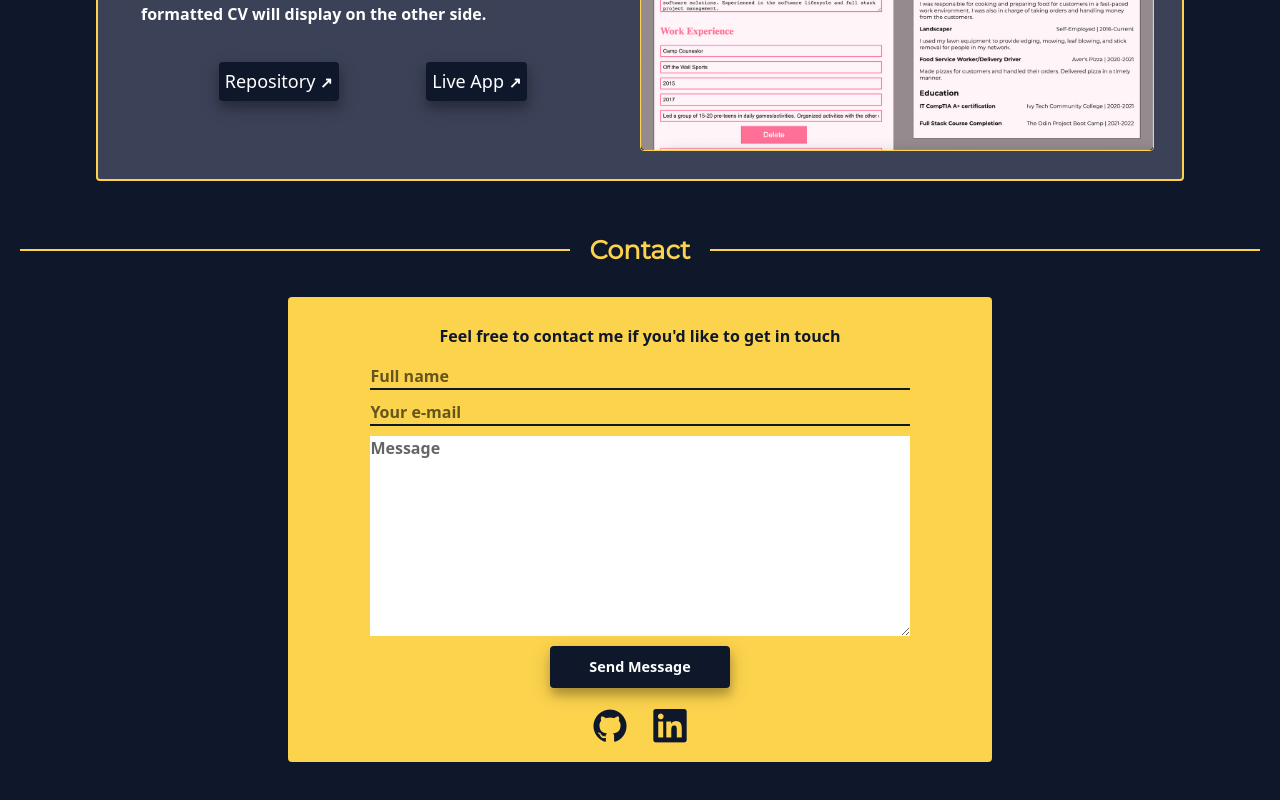
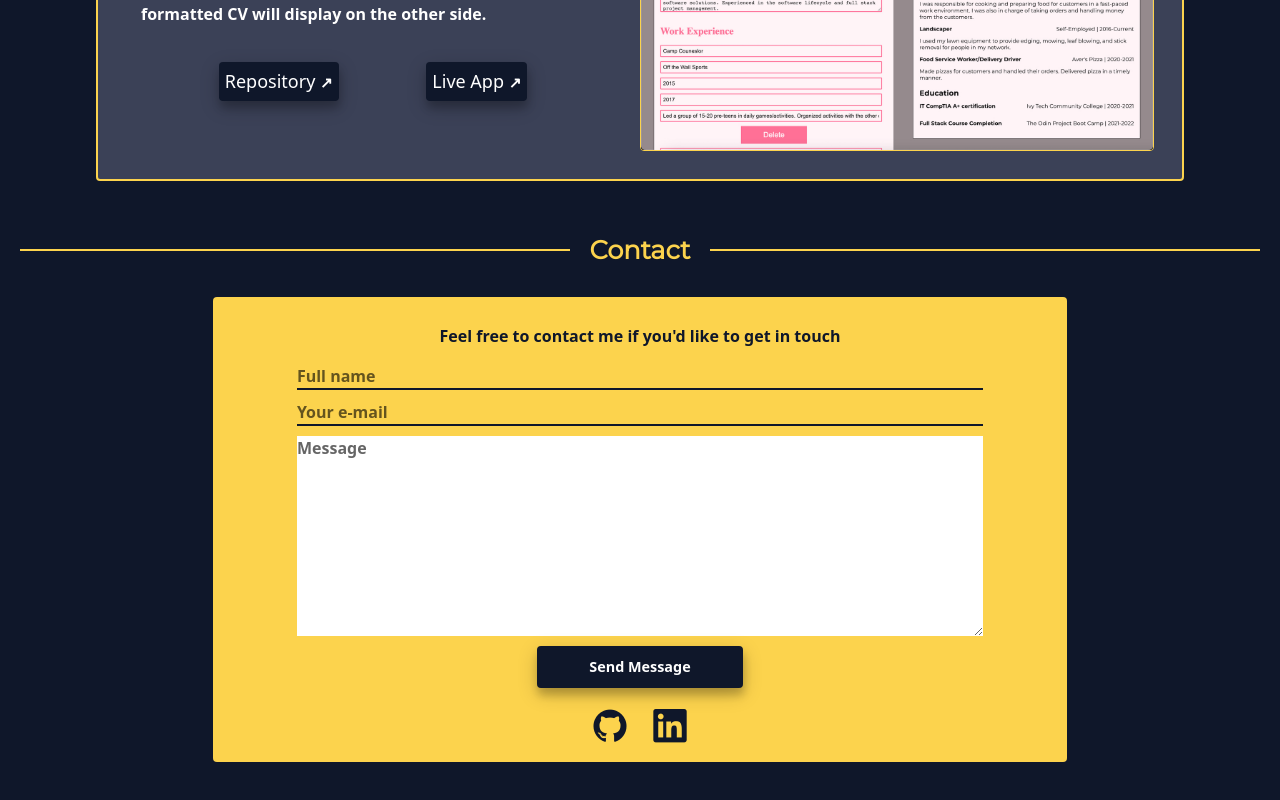
Before and after one commit to luhook04/personal-portfolio, a React (Create React App) app: page / in a window 1280 px wide. Shown: the part 3495-4295 px from the top of the page. Built offline with nearby package versions, Linux system fonts and the light colour scheme.

Commit message:
Change the width on the contact form

```diff
--- a/src/App.css
+++ b/src/App.css
@@ -234,7 +234,7 @@ h2 {
   color: rgb(15 23 42);
   font-weight: bold;
   background-color: #fcd34d;
-  width: 55%;
+
   margin-left: auto;
   margin-right: auto;
   margin-bottom: 40px;
@@ -275,7 +275,6 @@ h2 {
   display: flex;
   flex-direction: column;
   row-gap: 10px;
-  width: 80%;
 }
 
 .contact-form input {
--- a/src/components/Contact.js
+++ b/src/components/Contact.js
@@ -8,7 +8,7 @@ const Contact = () => {
         <h1>Contact</h1>
         <div></div>
       </div>
-      <div className="contact-content mt-7">
+      <div className="contact-content mt-7 w-5/6 md:w-2/3 ">
         <p className="mt-3 mb-4">
           Feel free to contact me if you'd like to get in touch
         </p>
--- a/src/components/ContactForm.js
+++ b/src/components/ContactForm.js
@@ -31,7 +31,11 @@ const ContactForm = () => {
 
   return (
     <div>
-      <form ref={form} className="contact-form" onSubmit={sendEmail}>
+      <form
+        ref={form}
+        className="contact-form w-11/12 md:w-5/6"
+        onSubmit={sendEmail}
+      >
         <input type="text" name="name" placeholder="Full name" required />
         <input type="email" name="email" placeholder="Your e-mail" required />
         <textarea name="message" placeholder="Message" required />
```
